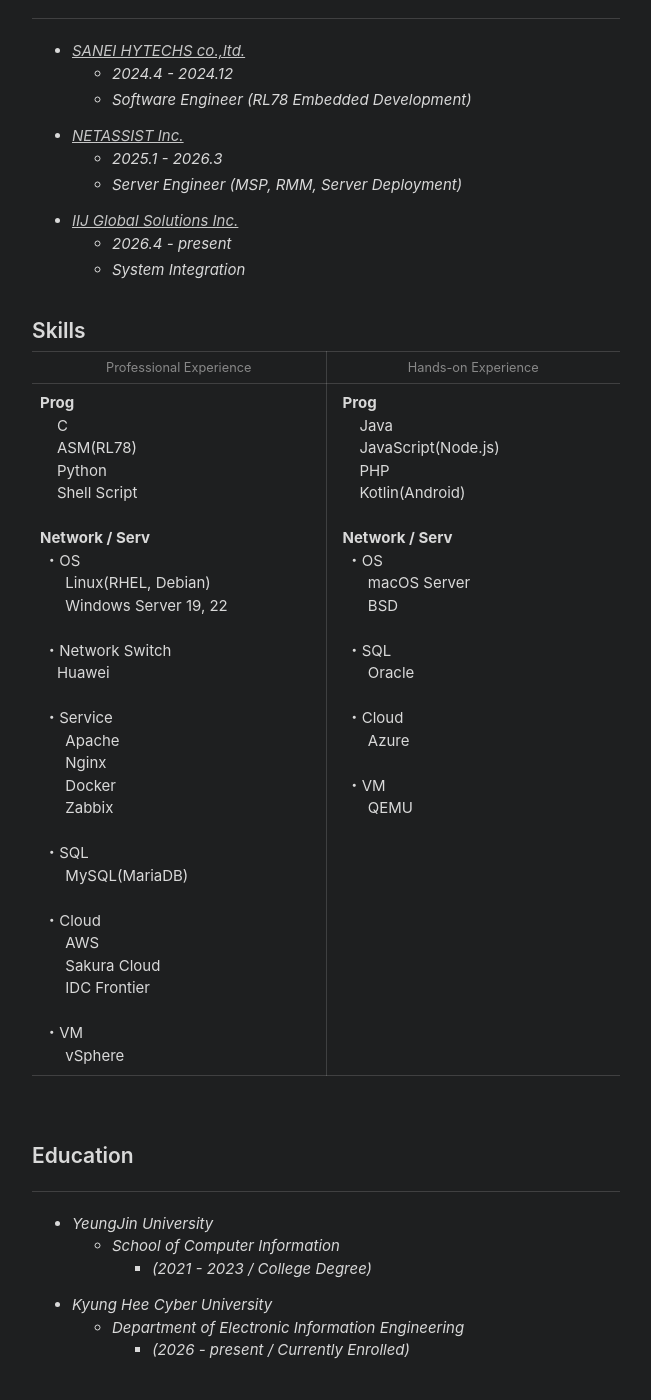
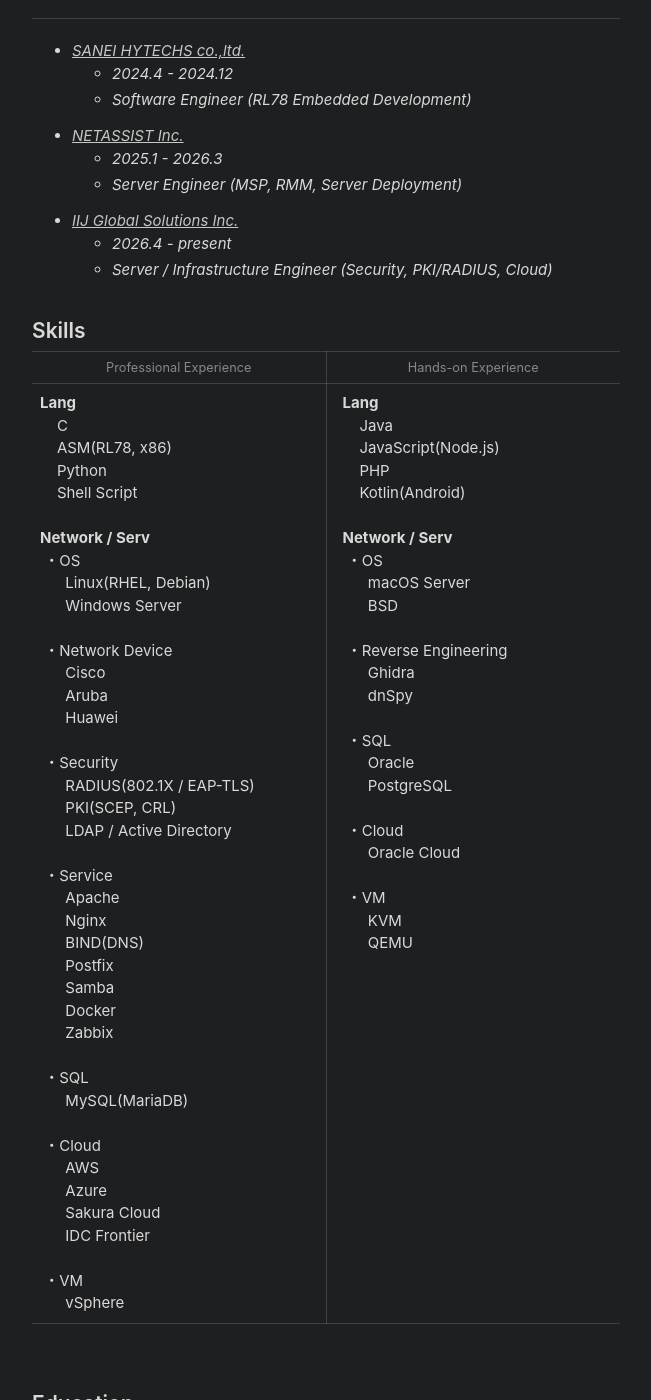
Before and after one commit to ASTER18K/aster18k.github.io, a Jekyll site: the page built from about.md, in a window 1280 px wide and 1400 px high, scrolled down 364 px. Shown: the whole window, without its empty margins (314-965 px from the left). Built offline with Jekyll 4.4.1, drawn with Linux system fonts in a browser that asks for light colours; some of the changed text lies outside the part shown.

Commit message:
[FIX] 2026.09.15 - About

```diff
--- a/about.md
+++ b/about.md
@@ -22,7 +22,7 @@
 
 - *[IIJ Global Solutions Inc.](https://www.iijglobal.co.jp/)*
   - *2026.4 - present*
-  - *System Integration*
+  - *Server / Infrastructure Engineer (Security, PKI/RADIUS, Cloud)*
 <br />
 <br />
 
@@ -34,23 +34,33 @@
   </tr>
   <tr>
     <td style="vertical-align:top; padding:8px; border-top:1px solid var(--border-color); border-right:1px solid var(--border-color);">
-      <strong>Prog</strong><br>
+      <strong>Lang</strong><br>
       &nbsp;&nbsp;&nbsp;&nbsp;C<br>
-      &nbsp;&nbsp;&nbsp;&nbsp;ASM(RL78)<br>
+      &nbsp;&nbsp;&nbsp;&nbsp;ASM(RL78, x86)<br>
       &nbsp;&nbsp;&nbsp;&nbsp;Python<br>
       &nbsp;&nbsp;&nbsp;&nbsp;Shell Script<br>
       <br>
       <strong>Network / Serv</strong><br>
       &nbsp;・OS<br>
       &nbsp;&nbsp;&nbsp;&nbsp;&nbsp;&nbsp;Linux(RHEL, Debian)<br>
-      &nbsp;&nbsp;&nbsp;&nbsp;&nbsp;&nbsp;Windows Server 19, 22<br>
+      &nbsp;&nbsp;&nbsp;&nbsp;&nbsp;&nbsp;Windows Server<br>
       <br>
-      &nbsp;・Network Switch<br>
-      &nbsp;&nbsp;&nbsp;&nbsp;Huawei<br>
+      &nbsp;・Network Device<br>
+      &nbsp;&nbsp;&nbsp;&nbsp;&nbsp;&nbsp;Cisco<br>
+      &nbsp;&nbsp;&nbsp;&nbsp;&nbsp;&nbsp;Aruba<br>
+      &nbsp;&nbsp;&nbsp;&nbsp;&nbsp;&nbsp;Huawei<br>
+      <br>
+      &nbsp;・Security<br>
+      &nbsp;&nbsp;&nbsp;&nbsp;&nbsp;&nbsp;RADIUS(802.1X / EAP-TLS)<br>
+      &nbsp;&nbsp;&nbsp;&nbsp;&nbsp;&nbsp;PKI(SCEP, CRL)<br>
+      &nbsp;&nbsp;&nbsp;&nbsp;&nbsp;&nbsp;LDAP / Active Directory<br>
       <br>
       &nbsp;・Service<br>
       &nbsp;&nbsp;&nbsp;&nbsp;&nbsp;&nbsp;Apache<br>
       &nbsp;&nbsp;&nbsp;&nbsp;&nbsp;&nbsp;Nginx<br>
+      &nbsp;&nbsp;&nbsp;&nbsp;&nbsp;&nbsp;BIND(DNS)<br>
+      &nbsp;&nbsp;&nbsp;&nbsp;&nbsp;&nbsp;Postfix<br>
+      &nbsp;&nbsp;&nbsp;&nbsp;&nbsp;&nbsp;Samba<br>
       &nbsp;&nbsp;&nbsp;&nbsp;&nbsp;&nbsp;Docker<br>
       &nbsp;&nbsp;&nbsp;&nbsp;&nbsp;&nbsp;Zabbix<br>
       <br>
@@ -66,7 +77,7 @@
       &nbsp;&nbsp;&nbsp;&nbsp;&nbsp;&nbsp;vSphere
     </td>
     <td style="vertical-align:top; padding:8px 8px 8px 16px; border-top:1px solid var(--border-color); border-left:1px solid var(--border-color);">
-      <strong>Prog</strong><br>
+      <strong>Lang</strong><br>
       &nbsp;&nbsp;&nbsp;&nbsp;Java<br>
       &nbsp;&nbsp;&nbsp;&nbsp;JavaScript(Node.js)<br>
       &nbsp;&nbsp;&nbsp;&nbsp;PHP<br>
@@ -77,13 +88,19 @@
       &nbsp;&nbsp;&nbsp;&nbsp;&nbsp;&nbsp;macOS Server<br>
       &nbsp;&nbsp;&nbsp;&nbsp;&nbsp;&nbsp;BSD<br>
       <br>
+      &nbsp;・Reverse Engineering<br>
+      &nbsp;&nbsp;&nbsp;&nbsp;&nbsp;&nbsp;Ghidra<br>
+      &nbsp;&nbsp;&nbsp;&nbsp;&nbsp;&nbsp;dnSpy<br>
+      <br>
       &nbsp;・SQL<br>
       &nbsp;&nbsp;&nbsp;&nbsp;&nbsp;&nbsp;Oracle<br>
+      &nbsp;&nbsp;&nbsp;&nbsp;&nbsp;&nbsp;PostgreSQL<br>
       <br>
       &nbsp;・Cloud<br>
-      &nbsp;&nbsp;&nbsp;&nbsp;&nbsp;&nbsp;Azure<br>
+      &nbsp;&nbsp;&nbsp;&nbsp;&nbsp;&nbsp;Oracle Cloud<br>
       <br>
       &nbsp;・VM<br>
+      &nbsp;&nbsp;&nbsp;&nbsp;&nbsp;&nbsp;KVM<br>
       &nbsp;&nbsp;&nbsp;&nbsp;&nbsp;&nbsp;QEMU
     </td>
   </tr>
@@ -93,13 +110,13 @@
 
 ## Education
 ---
-- *YeungJin University*
+- *Yeungjin University*
   - *School of Computer Information*
-    - *(2021 - 2023 / College Degree)*
+    - *(2021 - 2023 / Associate Degree, 3-year program)*
 
 - *Kyung Hee Cyber University*
   - *Department of Electronic Information Engineering*
-    - *(2026 - present / Currently Enrolled)*
+    - *(2026 - present / Enrolled)*
 <br />
 <br />
 
```
Also changed, not shown: other parts of about.md (+1 -0 lines).
